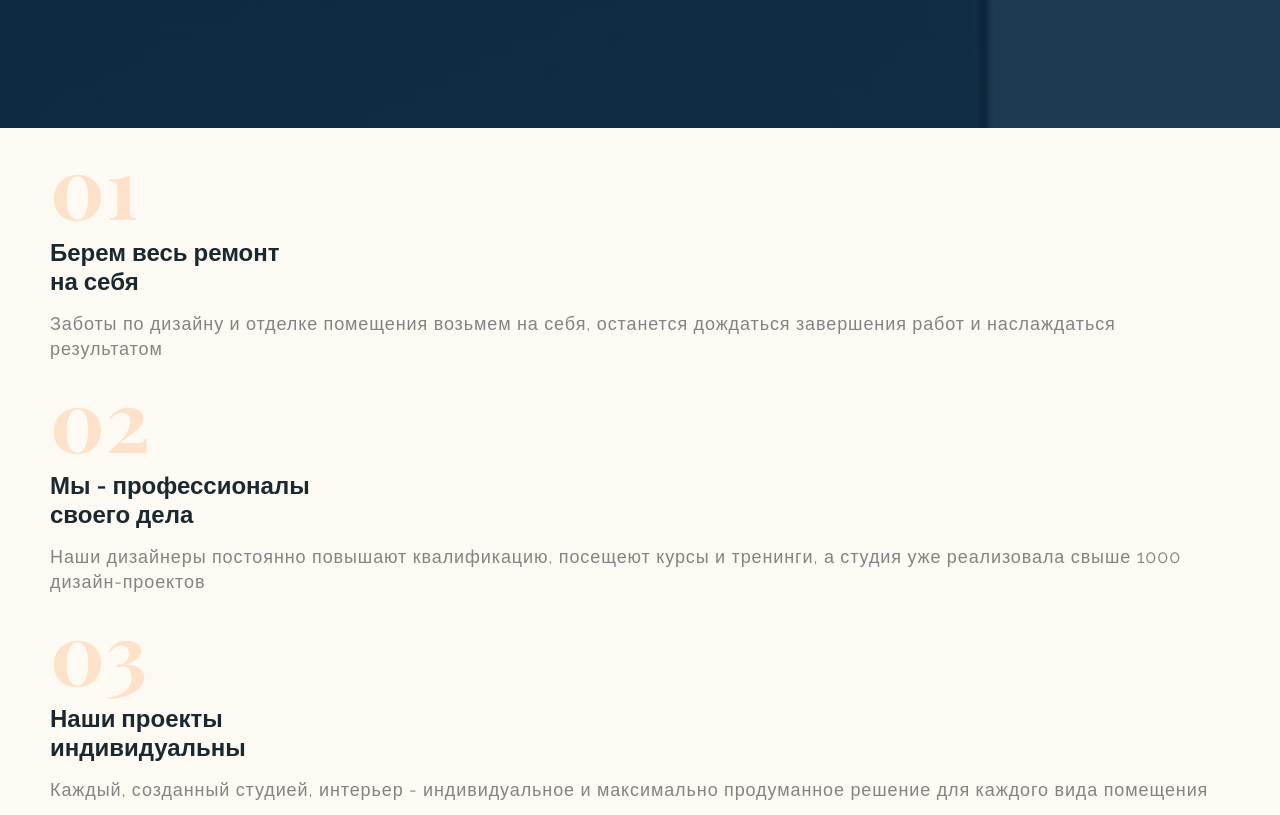
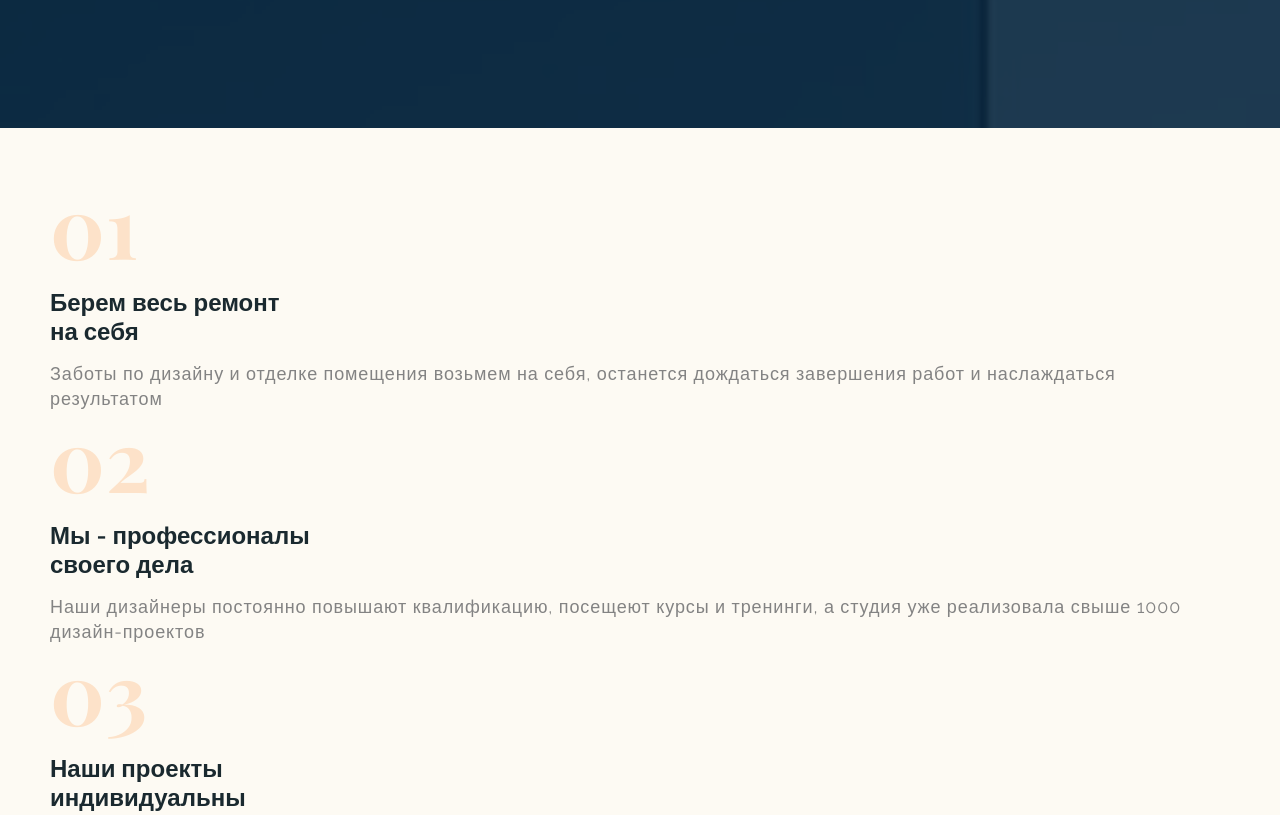
Before and after one commit to webistomin/brume-adaptive, a website: page src/index.html in a window 1280 px wide. Shown: the part 480-1295 px from the top of the page. Drawn offline with nearby package versions, Linux system fonts and the light colour scheme; files that its build step writes are made by us from their sources.

Commit message:
мелкофикс

```diff
--- a/src/less/blocks/features.less
+++ b/src/less/blocks/features.less
@@ -3,6 +3,8 @@
 
   &__list {
     counter-reset: featureNumber;
+    padding-top: 50px;
+    padding-bottom: 50px;
   }
 
   &__item {
@@ -13,7 +15,7 @@
     &::before {
       content: counters(featureNumber, ".", decimal-leading-zero);
       position: absolute;
-      top: 0;
+      top: -10px;
       left: 0;
       font-family: "Playfair Display", sans-serif;
       font-weight: 700;
```
